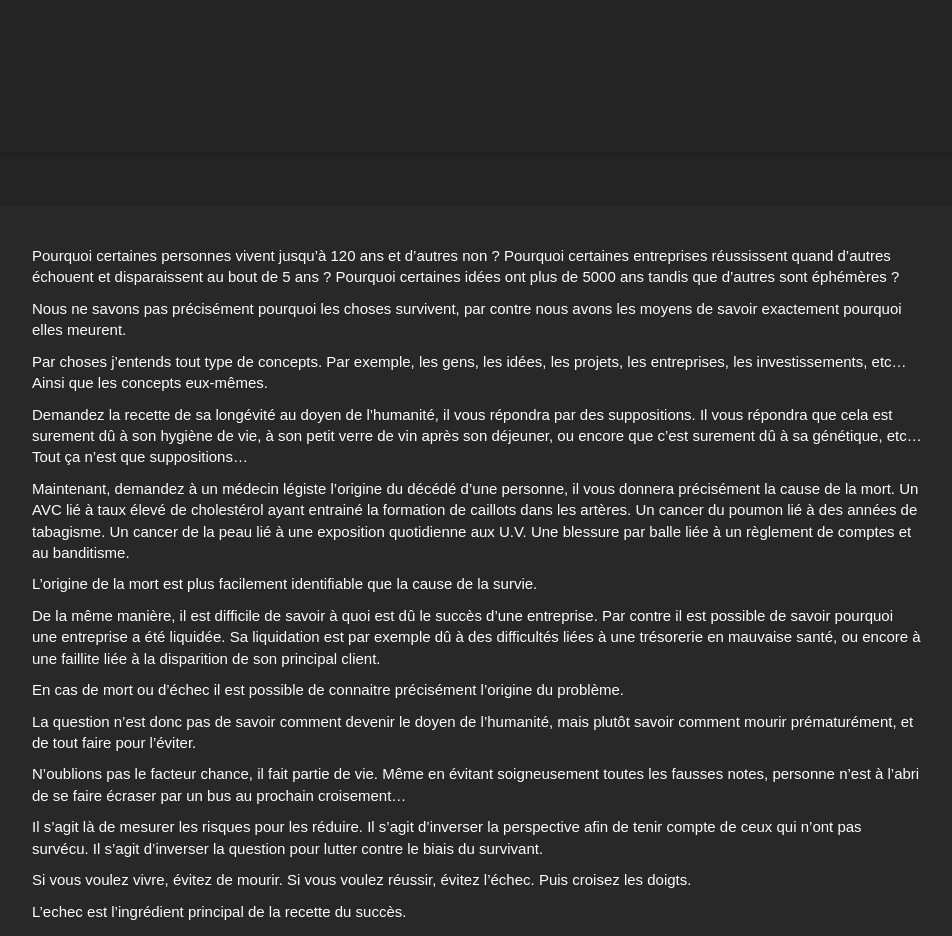
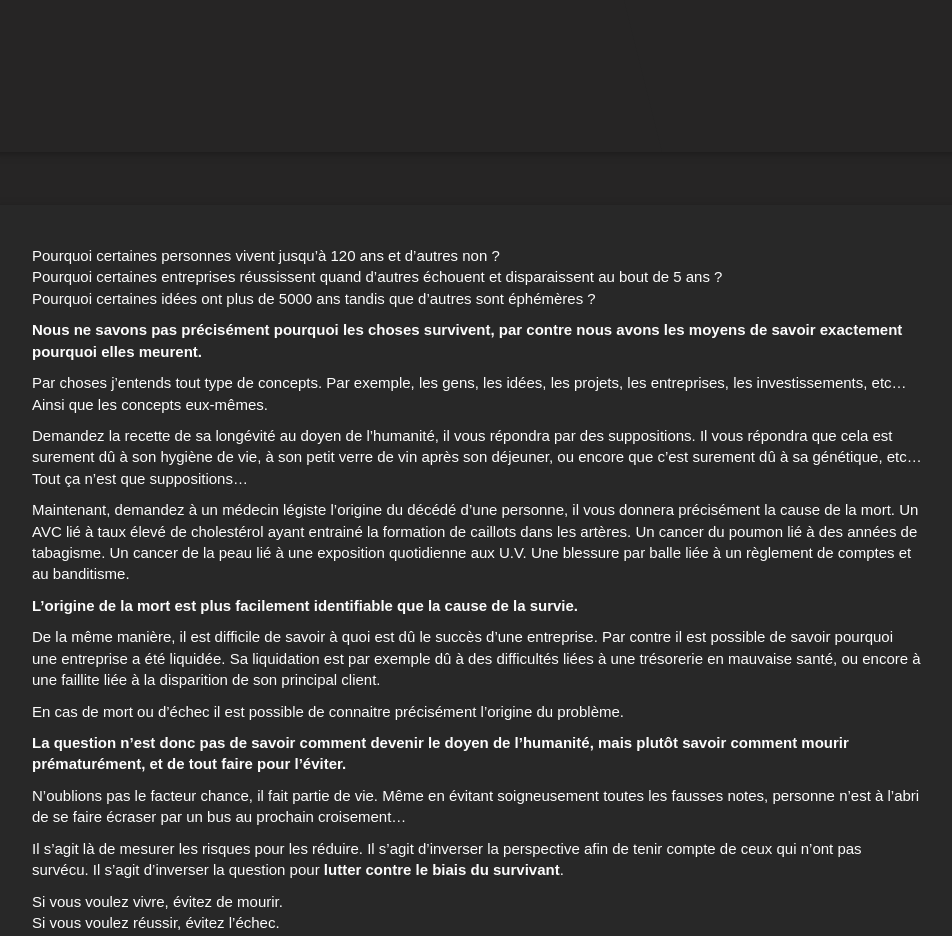
Before and after one commit to 4383/4383.github.io, a Jekyll site: the page built from _posts/2024-8-27-pour-etre-il-faut-chercher-a-ne-pas-etre.markdown, in a window 1280 px wide and 1400 px high. Shown: the part 406-1342 px from the top of the window, without its empty margins (163-1115 px from the left). Built offline with Jekyll 4.4.1, drawn with Linux system fonts in a browser that asks for light colours; nearby versions of some CDN libraries; some web fonts are replaced; comment, search, counter and statistics services are not loaded; some of the changed text lies outside the part shown.

Commit message:
fix rendering

```diff
--- a/_posts/2024-8-27-pour-etre-il-faut-chercher-a-ne-pas-etre.markdown
+++ b/_posts/2024-8-27-pour-etre-il-faut-chercher-a-ne-pas-etre.markdown
@@ -6,14 +6,14 @@ date:   2024-8-27 12:29:00 +0100
 image: failure.png
 categories: [projet, reussite, pensee, succes]
 ---
-Pourquoi certaines personnes vivent jusqu'à 120 ans et d'autres non ?
+Pourquoi certaines personnes vivent jusqu'à 120 ans et d'autres non ?<br/>
 Pourquoi certaines entreprises réussissent quand d'autres échouent et
-disparaissent au bout de 5 ans ?
+disparaissent au bout de 5 ans ?<br/>
 Pourquoi certaines idées ont plus de 5000 ans tandis que d'autres sont
 éphémères ?
 
-Nous ne savons pas précisément pourquoi les choses survivent, par contre nous
-avons les moyens de savoir exactement pourquoi elles meurent.
+**Nous ne savons pas précisément pourquoi les choses survivent, par contre nous
+avons les moyens de savoir exactement pourquoi elles meurent.**
 
 Par choses j'entends tout type de concepts. Par exemple, les gens, les idées,
 les projets, les entreprises, les investissements, etc... Ainsi que les
@@ -31,8 +31,8 @@ cancer du poumon lié à des années de tabagisme. Un cancer de la peau lié à
 exposition quotidienne aux U.V. Une blessure par balle liée à un règlement de
 comptes et au banditisme.
 
-L'origine de la mort est plus facilement identifiable que la cause de la
-survie.
+**L'origine de la mort est plus facilement identifiable que la cause de la
+survie.**
 
 De la même manière, il est difficile de savoir à quoi est dû le succès d'une
 entreprise. Par contre il est possible de savoir pourquoi une entreprise a été
@@ -43,9 +43,9 @@ de son principal client.
 En cas de mort ou d'échec il est possible de connaitre précisément l'origine
 du problème.
 
-La question n'est donc pas de savoir comment devenir le doyen de l'humanité,
+**La question n'est donc pas de savoir comment devenir le doyen de l'humanité,
 mais plutôt savoir comment mourir prématurément, et de tout faire pour
-l'éviter.
+l'éviter.**
 
 N'oublions pas le facteur chance, il fait partie de vie. Même en évitant
 soigneusement toutes les fausses notes, personne n'est à l'abri de se faire
@@ -53,10 +53,10 @@ soigneusement toutes les fausses notes, personne n'est à l'abri de se faire
 
 Il s'agit là de mesurer les risques pour les réduire. Il s'agit d'inverser la
 perspective afin de tenir compte de ceux qui n'ont pas survécu. Il s'agit
-d'inverser la question pour lutter contre le biais du survivant.
+d'inverser la question pour **lutter contre le biais du survivant**.
 
-Si vous voulez vivre, évitez de mourir.
-Si vous voulez réussir, évitez l'échec.
+Si vous voulez vivre, évitez de mourir.<br/>
+Si vous voulez réussir, évitez l'échec.<br/>
 Puis croisez les doigts.
 
-L'echec est l'ingrédient principal de la recette du succès.
+**L'echec est l'ingrédient principal de la recette du succès.**
```
